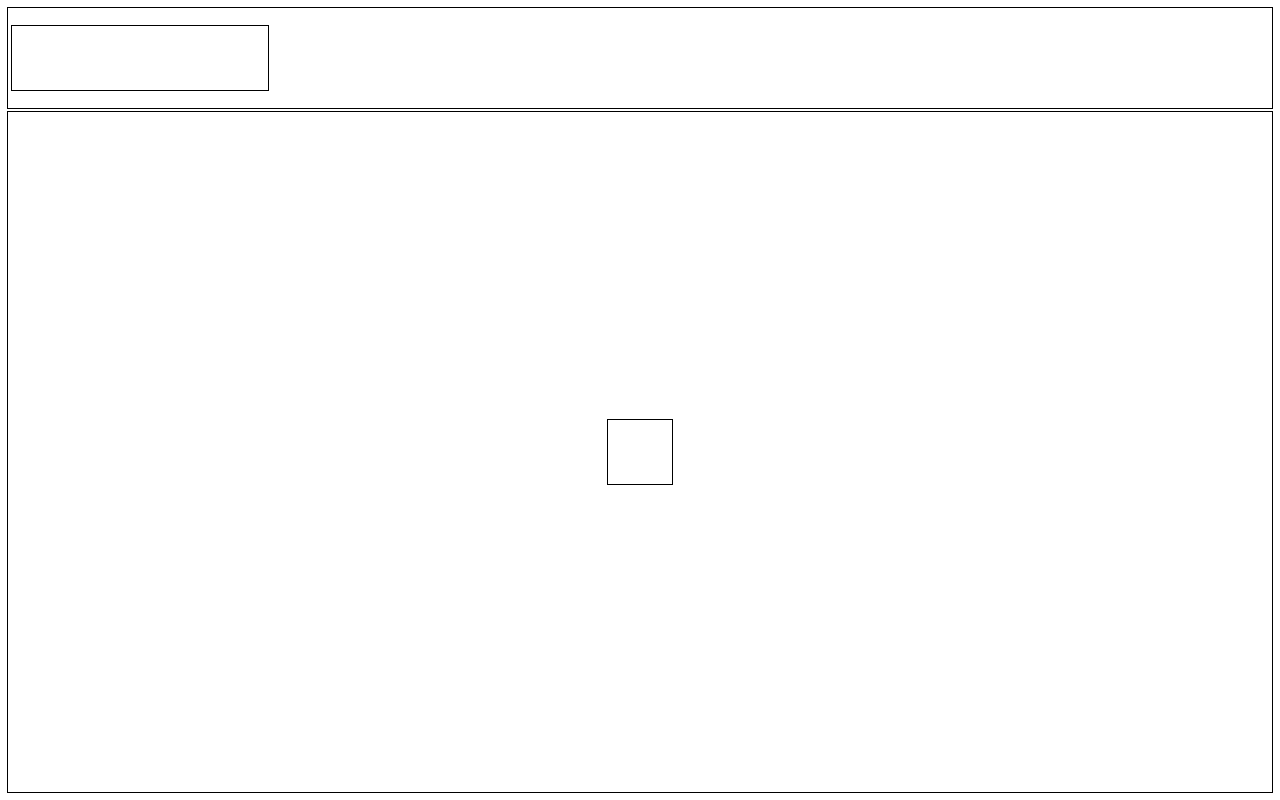
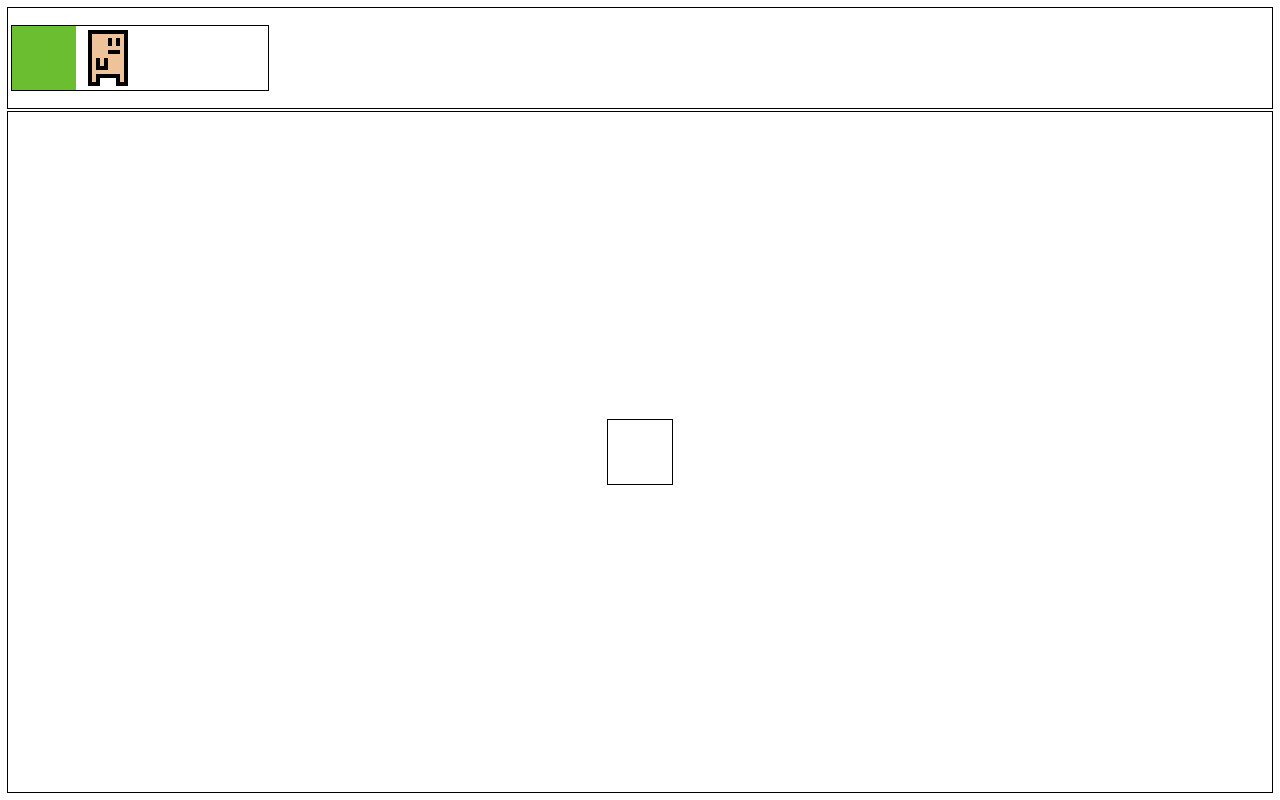
Before and after one commit to AdamxSimon/ReQuest, a React (Create React App) app: page / in a window 1280 px wide. Built offline with nearby package versions, Linux system fonts and the light colour scheme.

Commit message:
Populated sprite picker

```diff
--- a/src/components/Grid/CombatTool/CombatTool.tsx
+++ b/src/components/Grid/CombatTool/CombatTool.tsx
@@ -1,3 +1,7 @@
+// React
+
+import { useState } from "react";
+
 // Custom components
 
 import GridEditor from "../GridEditor/GridEditor";
@@ -14,10 +18,14 @@ import classes from "./styles.module.css";
 const CombatTool = (): JSX.Element => {
   const { imagesLoaded, loadedImages } = useLoadImages();
 
+  const spriteSize: number = 16;
+
+  const [tileSize, setTileSize] = useState<number>(16);
+
   return imagesLoaded ? (
     <div className={classes.toolContainer}>
-      <GridEditor images={loadedImages} />
-      <Grid images={loadedImages} />
+      <GridEditor images={loadedImages} spriteSize={spriteSize} />
+      <Grid images={loadedImages} spriteSize={spriteSize} tileSize={tileSize} />
     </div>
   ) : (
     <div>Loading...</div>
--- a/src/components/Grid/Grid/Grid.tsx
+++ b/src/components/Grid/Grid/Grid.tsx
@@ -9,6 +9,8 @@ import classes from "./styles.module.css";
 
 interface GridProps {
   images: LoadedImage[];
+  spriteSize: number;
+  tileSize: number;
 }
 
 const Grid = (props: GridProps): JSX.Element => {
--- a/src/components/Grid/GridEditor/GridEditor.tsx
+++ b/src/components/Grid/GridEditor/GridEditor.tsx
@@ -1,3 +1,7 @@
+// React
+
+import { useRef, useEffect } from "react";
+
 // Interfaces
 
 import { LoadedImage } from "../../../hooks/useLoadImages";
@@ -8,12 +12,38 @@ import classes from "./styles.module.css";
 
 interface GridEditorProps {
   images: LoadedImage[];
+  spriteSize: number;
 }
 
 const GridEditor = (props: GridEditorProps): JSX.Element => {
+  const spritePickerRef = useRef<HTMLCanvasElement | null>(null);
+  const spritePickerContextRef = useRef<CanvasRenderingContext2D | null>(null);
+
+  const drawSprites = (): void => {
+    props.images.forEach((image, index) => {
+      spritePickerContextRef.current?.drawImage(
+        image.img,
+        index * props.spriteSize,
+        0
+      );
+    });
+  };
+
+  useEffect((): void => {
+    if (spritePickerRef.current) {
+      spritePickerContextRef.current = spritePickerRef.current.getContext("2d");
+      drawSprites();
+    }
+  }, []);
+
   return (
     <div className={classes.gridEditorContainer}>
-      <canvas className={classes.spritePicker} height={16} width={64}></canvas>
+      <canvas
+        className={classes.spritePicker}
+        ref={spritePickerRef}
+        height={16}
+        width={64}
+      ></canvas>
     </div>
   );
 };
--- a/src/components/Grid/GridEditor/styles.module.css
+++ b/src/components/Grid/GridEditor/styles.module.css
@@ -11,4 +11,5 @@
 .spritePicker {
   height: 64px;
   outline: 1px solid black;
+  image-rendering: pixelated;
 }
```
